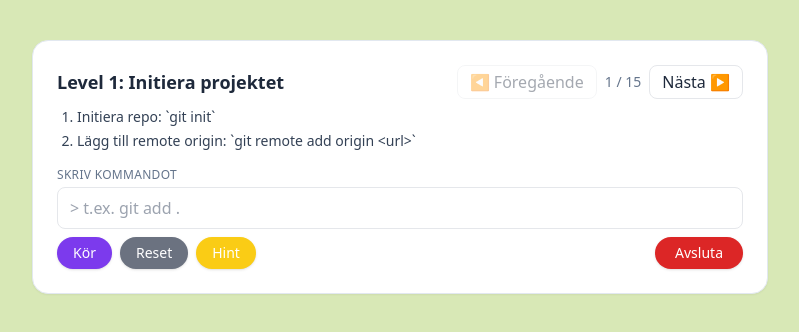
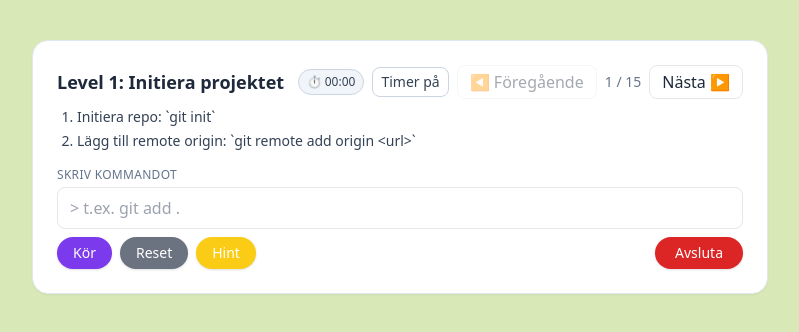
Before and after one commit to DulamaA/git-land-game, a React (Vite) app: page / in a window 1280 px wide. Both pictures are taken after a click on the button "Starta". Shown: the top 332 px of the page, without its empty margins (240-1039 px from the left). Built offline with nearby package versions, Linux system fonts and the light colour scheme.

Commit message:
:memo: feat: add optional timer with toggle and display; reset timer on level reset, styled timer badge and header layout

```diff
--- a/src/components/GameScreen.tsx
+++ b/src/components/GameScreen.tsx
@@ -1,6 +1,7 @@
 import { useMemo, useState } from 'react';
 import { LEVELS } from '../data/levels';
 import GameButtons from './GameButtons';
+import { useTimer, formatTime } from '../hooks/useTimer';
 
 type Props = {
   onExit: () => void;
@@ -10,6 +11,8 @@ export default function GameScreen({ onExit }: Props) {
   const [levelIndex, setLevelIndex] = useState(0);
   const [input, setInput] = useState('');
   const [showHint, setShowHint] = useState(false);
+
+  const { seconds, running, toggle, reset: resetTimer } = useTimer(false);
 
   const level = LEVELS[levelIndex];
 
@@ -39,15 +42,39 @@ export default function GameScreen({ onExit }: Props) {
   function resetCurrent() {
     setInput('');
     setShowHint(false);
+    resetTimer();
   }
 
   return (
     <section className="mt-6 rounded-2xl border border-slate-200 bg-white p-6 shadow-sm">
+      {/*Header + nivå navigering + timer */}
       <div className="flex items-center justify-between gap-3">
         <h2 className="text-lg font-semibold">
           Level {level.id}: {level.title}
         </h2>
+
         <div className="flex items-center gap-2">
+          {/*Timer badge + toggle */}
+          <span
+            className={`px-2 py-1 rounded-full text-xs font-medium border
+            ${running ? 'bg-violet-600 text-white border-violet-700' : 'bg-slate-100 text-slate-700 border-slate-300'}`}
+          >
+            ⏱ {formatTime(seconds)}
+          </span>
+
+          <button
+            onClick={toggle}
+            className={`rounded-lg px-2 py-1 text-sm border transition
+              ${
+                running
+                  ? 'bg-violet-50 border-violet-300 text-violet-700 hover:bg-violet-100'
+                  : 'bg-white border-slate-300 text-slate-700 hover:bg-slate-50'
+              }`}
+            title="Slå på/av timer"
+          >
+            {running ? 'Pausa' : 'Timer på'}
+          </button>
+
           <button
             onClick={prevLevel}
             disabled={levelIndex === 0}
```
